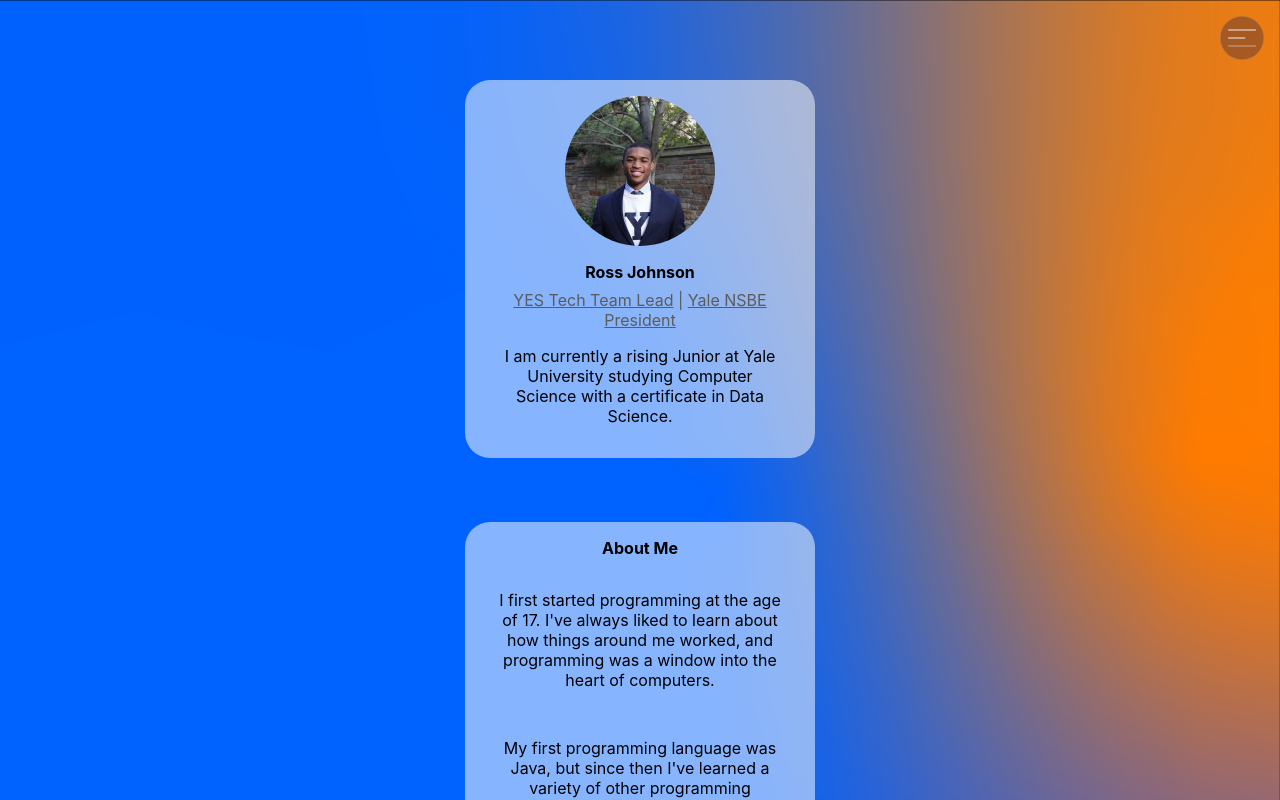
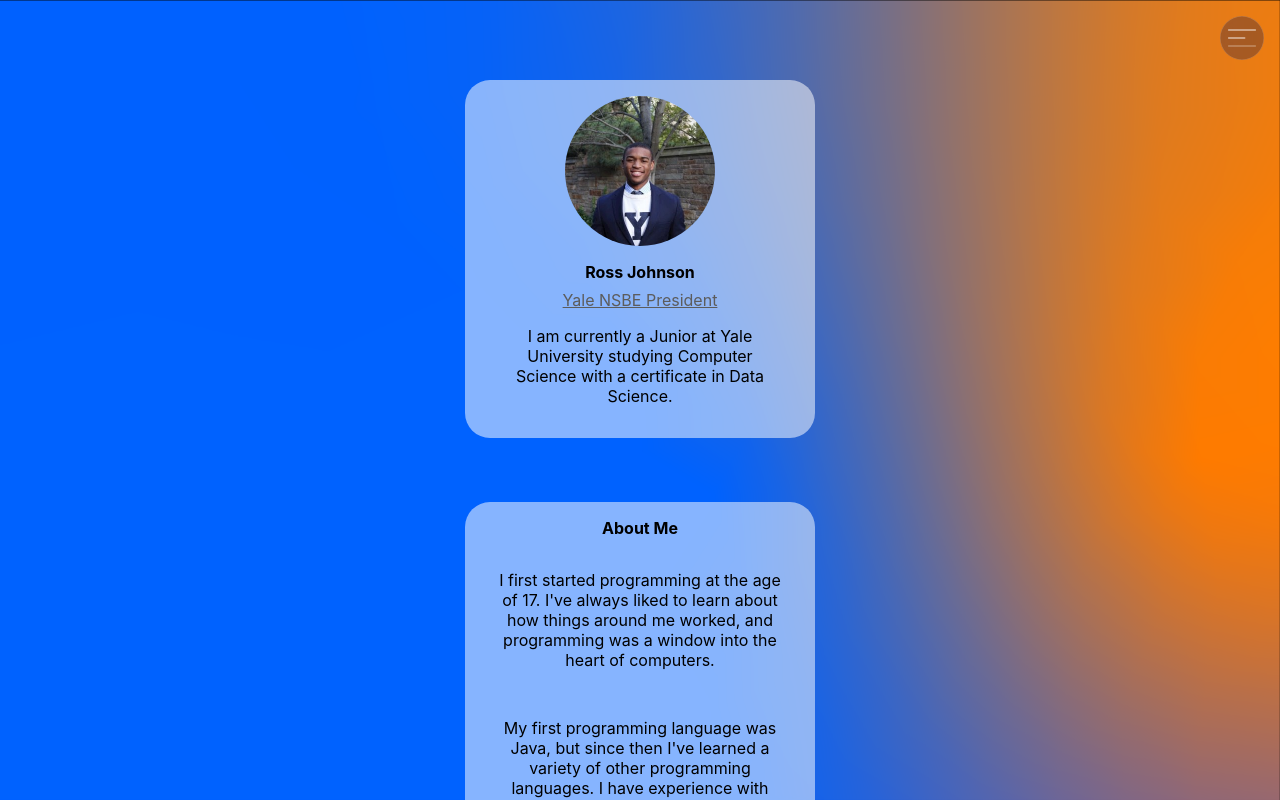
Before and after one commit to RossJ24/rjtech, a Next.js app: page / in a window 1280 px wide. Built offline with nearby package versions, Linux system fonts and the light colour scheme; no server answers.

Commit message:
Add changes to namecard

```diff
--- a/components/NameCard/NameCard.tsx
+++ b/components/NameCard/NameCard.tsx
@@ -2,7 +2,7 @@ import Image from "next/image";
 import styles from './NameCard.module.css';
 import profileflick from '../../images/prof.jpg';
 
-const bio = "I am currently a rising Junior at Yale University studying Computer Science with a certificate in Data Science.";
+const bio = "I am currently a Junior at Yale University studying Computer Science with a certificate in Data Science.";
 export const NameCard = () => {
     return (
         <div className={styles.container}>
@@ -11,14 +11,6 @@ export const NameCard = () => {
             </div>
             <span className={styles.name}>Ross Johnson</span>
             <span className={styles.roles}>
-                <a
-                    className={styles.links}
-                    href="https://www.yesatyale.org/"
-                    target="_blank"
-                >
-                    YES Tech Team Lead
-                </a>
-                    &nbsp;|&nbsp;
                 <a
                     className={styles.links}
                     href="https://www.nsbe.org/"
```
